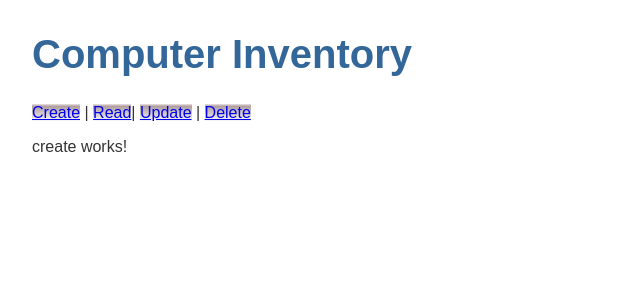
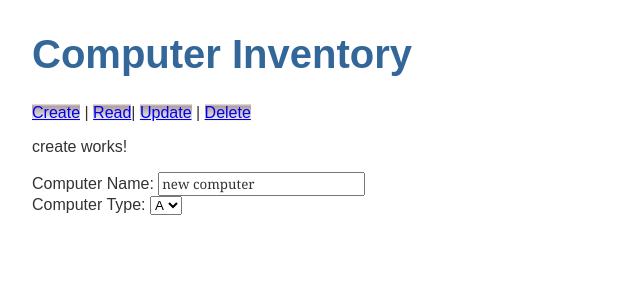
Before and after one commit to sukhmani/MEAN, an Angular app in the folder MEAN_STACK_PROJECT/frontend-angular-computers/: page /create in a window 1280 px wide. Shown: the top 300 px of the page, without its empty margins (0-640 px from the left). Built offline with nearby package versions, Linux system fonts and the light colour scheme.

Commit message:
create forn

```diff
--- a/MEAN_STACK_PROJECT/frontend-angular-computers/src/app/create/create.component.html
+++ b/MEAN_STACK_PROJECT/frontend-angular-computers/src/app/create/create.component.html
@@ -1 +1,19 @@
 <p>create works!</p>
+
+
+<label for="name">Computer Name: </label>
+<input type="text" class="form-control" id="name"
+       required
+       [(ngModel)]="computer.name" name="name"
+       #name="ngModel">
+<div [hidden]="name.valid || name.pristine"
+     class="alert alert-danger">
+  Name is required
+</div>
+
+<div class="form-group">
+    <label for="type">Computer Type: </label>
+    <select class="form-control" id="type" required>
+      <option *ngFor="let ty of type" [value]="ty">{{ty}}</option>
+    </select>
+  </div>
--- a/MEAN_STACK_PROJECT/frontend-angular-computers/src/app/create/create.component.ts
+++ b/MEAN_STACK_PROJECT/frontend-angular-computers/src/app/create/create.component.ts
@@ -1,15 +1,25 @@
 import { Component, OnInit } from '@angular/core';
+
+import { create } from './create';
+
 
 @Component({
   selector: 'app-create',
   templateUrl: './create.component.html',
   styleUrls: ['./create.component.css']
 })
-export class CreateComponent implements OnInit {
+export class CreateComponent  {
 
-  constructor() { }
+  type = ['A', 'B',
+  'C', 'D'];
 
-  ngOnInit(): void {
-  }
+computer = new create(9, 'new computer', this.type[0], 'lkj');
+
+submitted = false;
+
+onSubmit() { this.submitted = true; }
+
+// TODO: Remove this when we're done
+get diagnostic() { return JSON.stringify(this.computer); }
 
 }
--- /dev/null
+++ b/MEAN_STACK_PROJECT/frontend-angular-computers/src/app/create/create.ts
@@ -0,0 +1,10 @@
+export class create {
+
+    constructor(
+      public id: number,
+      public name: string,
+      public type: string,
+      public version?: string
+    ) {  }
+
+  }
```
